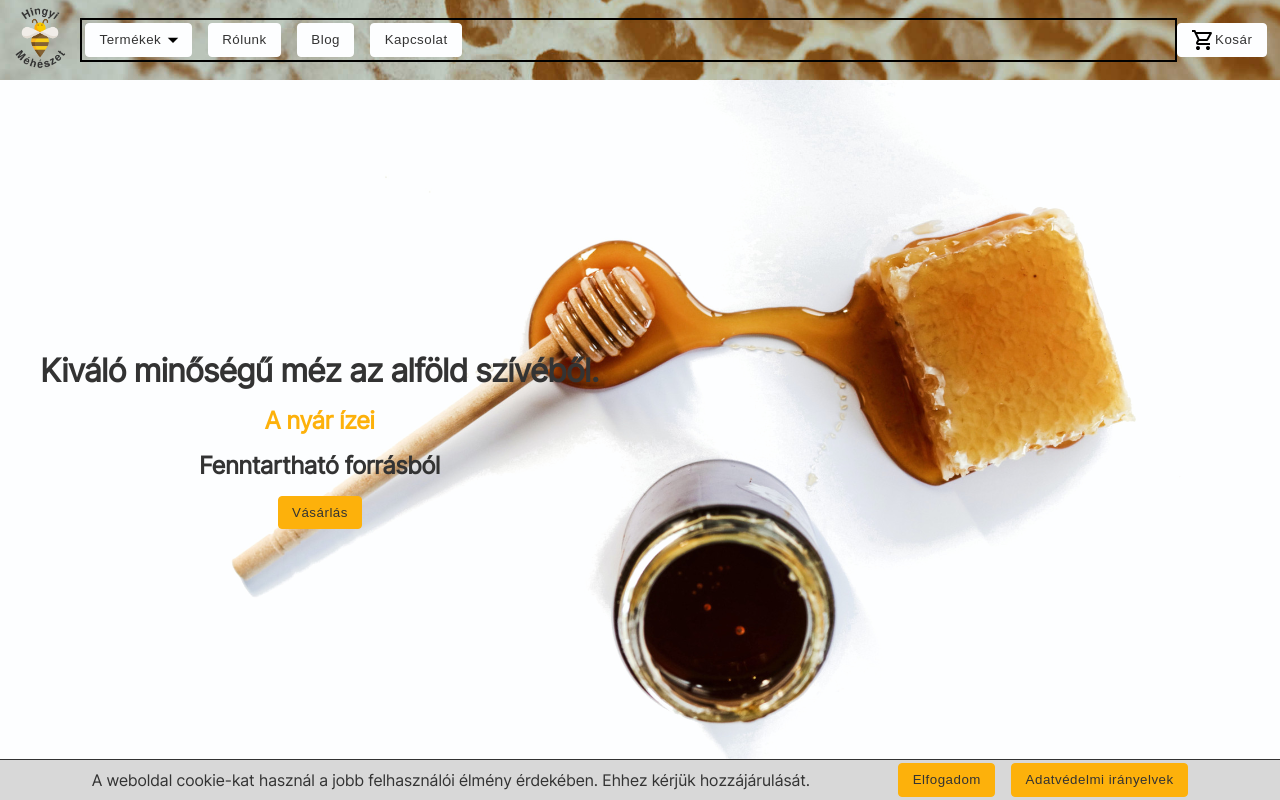
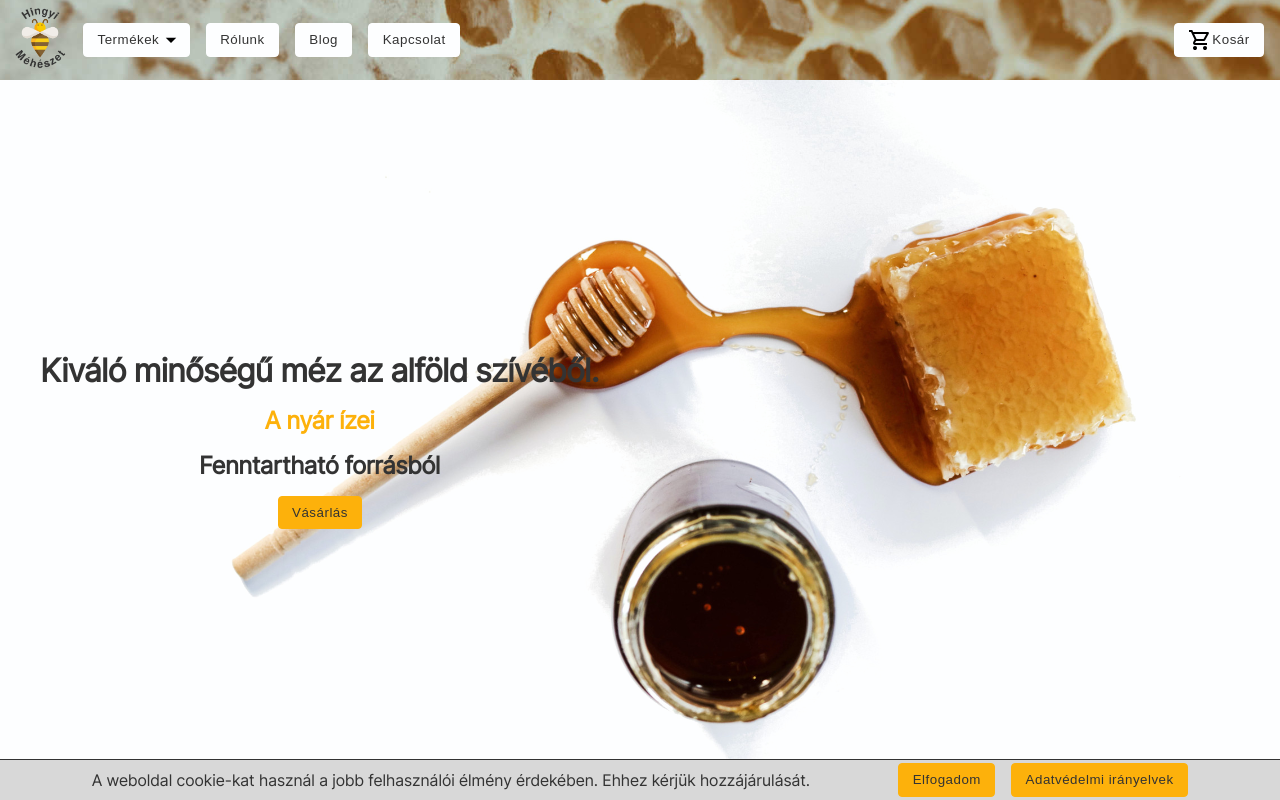
Before and after one commit to tibilodon/beepal, a Next.js app: page / in a window 1280 px wide. Built offline with nearby package versions, Linux system fonts and the light colour scheme; no server answers.

Commit message:
cart margin

```diff
--- a/app/Header.tsx
+++ b/app/Header.tsx
@@ -24,9 +24,11 @@ const Header = () => {
         </Link>
         <Navbar />
         <Link href={"/checkout"}>
-          <Wrap checkPath={"/checkout"}>
-            <Basket />
-          </Wrap>
+          <div className={styles.cart}>
+            <Wrap checkPath={"/checkout"}>
+              <Basket />
+            </Wrap>
+          </div>
         </Link>
       </div>
     </>
--- a/components/Wrap.tsx
+++ b/components/Wrap.tsx
@@ -1,7 +1,7 @@
 "use client";
-import styles from "@/styles/nav.module.scss";
+import styles from "@/styles/wrap.module.scss";
 
-import { usePathname, useRouter } from "next/navigation";
+import { usePathname } from "next/navigation";
 
 interface WrapProps {
   children: any;
--- a/styles/basket.module.scss
+++ b/styles/basket.module.scss
@@ -7,7 +7,8 @@
   display: flex;
   align-items: center;
   position: relative;
-  margin-right: 1em;
+  // margin-right: 1em;
+  // right: 1em;
 
   .quantity {
     border: 1px solid $blackCol;
--- a/styles/header.module.scss
+++ b/styles/header.module.scss
@@ -32,6 +32,9 @@
     // @include test();
     width: 80px;
     height: 80px;
+  }
+  .cart {
+    margin-right: 1em;
   }
   // gap: 10em;
 }
--- a/styles/nav.module.scss
+++ b/styles/nav.module.scss
@@ -7,7 +7,7 @@
   display: flex;
   align-items: center;
   justify-content: space-between;
-  @include test();
+  // @include test();
   .buttonWrap {
     gap: 1em;
     padding: 0.2em;
@@ -31,7 +31,7 @@
     }
   }
 }
-.active {
-  outline: 2px solid $activeCol;
-  border-radius: 4px;
-}
+// .active {
+//   outline: 2px solid $activeCol;
+//   border-radius: 4px;
+// }
--- /dev/null
+++ b/styles/wrap.module.scss
@@ -0,0 +1,7 @@
+@use "./mixins" as mix;
+@use "./vars" as *;
+
+.active {
+  outline: 2px solid $activeCol;
+  border-radius: 4px;
+}
```
